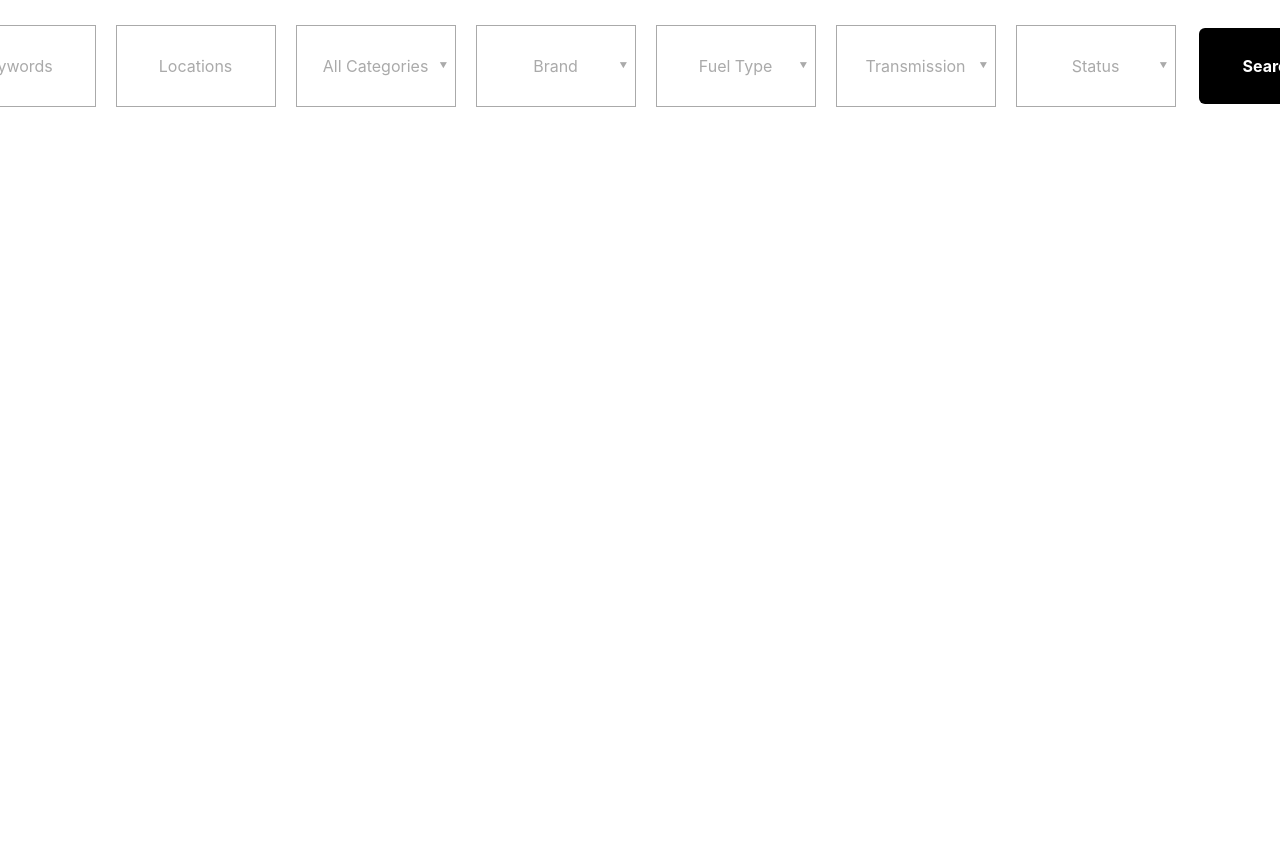
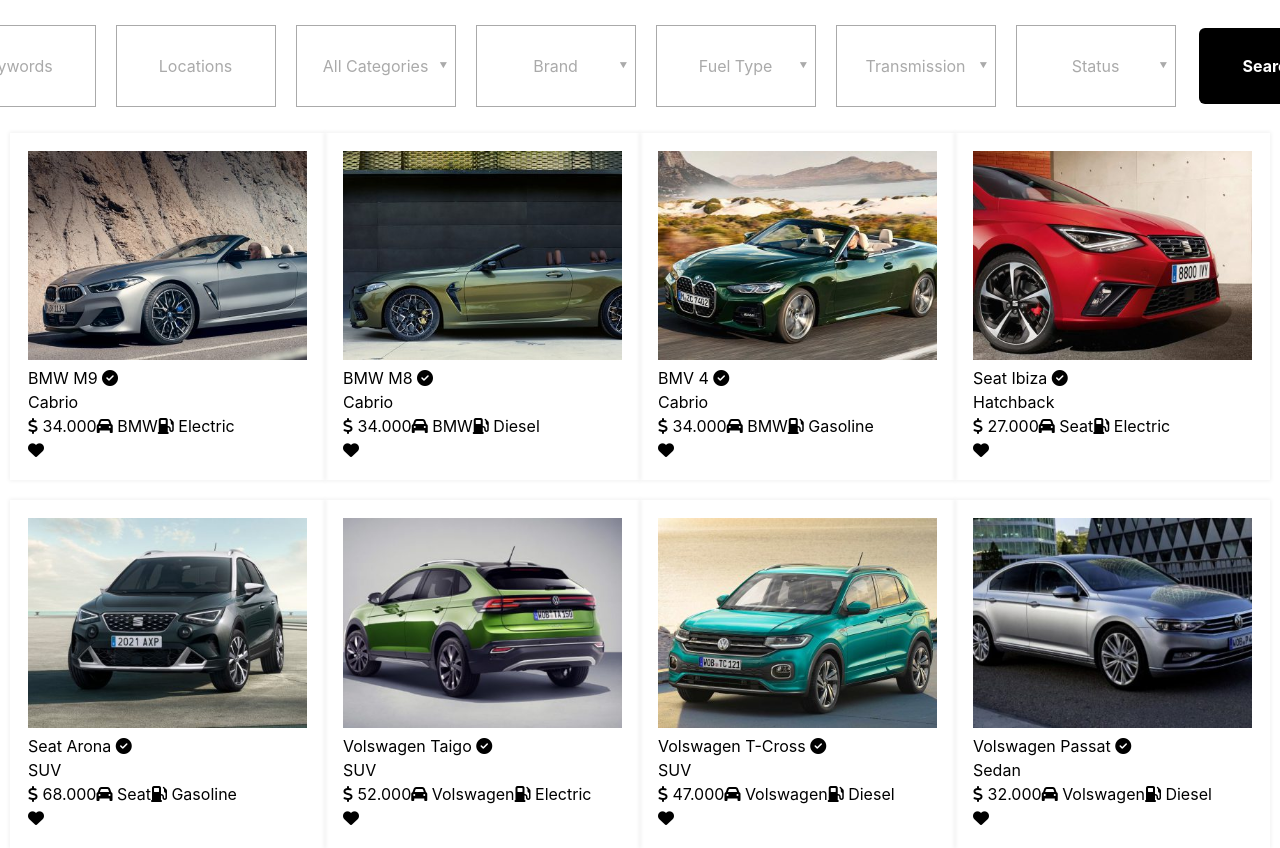
Before and after one commit to AlbertoArrighetti/proj-html-vuejs, a Vue app: page / in a window 1280 px wide. Shown: the part 900-1748 px from the top of the page. Before the commit the page ends 1033 px from the top, so only its background shows below. Built offline with nearby package versions, Linux system fonts and the light colour scheme.

Commit message:
wip: car list

```diff
--- a/src/components/items/carCard.vue
+++ b/src/components/items/carCard.vue
@@ -5,7 +5,7 @@
     name: 'carCard',
 
     props: {
-        carCard: Object,
+        card: Object,
     },
 
     data() {
@@ -17,14 +17,39 @@
 </script>
 
 <template>
-    <div class="cardWrapper">
+    <li class="cardWrapper">
+        <div class="img_wrapper">
+            <img :src="card.img" :alt="card.model">
+        </div>
+        <div class="car_brand">
+            {{ card.model }} <i class="fa-solid fa-circle-check"></i>
+        </div>
+        <div class="car_type">
+            {{ card.type }}
+        </div>
 
-    </div>
+        <div class="details">
+            <span class="price"> <i class="fa-solid fa-dollar-sign"></i> {{ card.price }} </span>
+            <span class="brand"> <i class="fa-solid fa-car"></i> {{ card.brand }} </span>
+            <span class="alimentation"> <i class="fa-solid fa-gas-pump"></i> {{ card.alimentation }} </span>
+
+            <div class="like">  <i class="fa-solid fa-heart"></i>  </div>
+        </div>
+    </li>
 </template>
 
 <style lang="scss">
 @use '/src/styles/variables' as *;
 @use '/src/styles/mixin.scss' as *;
 
+.cardWrapper {
+    list-style-type: none;
+    width: calc(100% / 4);
+    padding: 18px;
+    box-shadow: 0px 0px 4px 1px rgb(241, 241, 241);
 
+    img {
+        width: 100%;
+    }
+}
 </style>
--- a/src/components/main/carList.vue
+++ b/src/components/main/carList.vue
@@ -1,11 +1,19 @@
 <script>
+import {store} from '/src/store.js';
+
 import carCard from '../items/carCard.vue';
 export default {
     name: 'carList',
 
     components: {
         carCard,
-    }
+    },
+
+    data() {
+        return {
+            store,
+        }
+    },
 }
 
 </script>
@@ -13,10 +21,25 @@
 <template>
 <div id="carList">
     <div class="container">
-        <carCard></carCard>
+        <ul class="cars">
+            <carCard v-for="(currentCar, index) in store.cars" :card="currentCar">
+            </carCard>
+        </ul>
     </div>
 </div>
 </template>
 
 <style lang="scss">
+
+#carList {
+
+    .cars {
+        width: 100%;
+        display: flex;
+        flex-wrap: wrap;
+        gap: 20px 0;
+    }
+}
+
+
 </style>
--- a/src/store.js
+++ b/src/store.js
@@ -1,56 +1,79 @@
 import { reactive } from "vue";
 
 export const store = reactive({
-    data() {
-        return {
+
             cars: [
                 {
-                    img: '/src/assets/bmw-8-series-convertible-technical-data-sp-desktop-400x300',
-                    brand: 'BMW M9',
+                    img: '/src/assets/bmw-8-series-convertible-technical-data-sp-desktop-400x300.jpg',
+                    model: 'BMW M9',
+                    brand: 'BMW',
                     type: 'Cabrio',
                     avaible: true,
+                    price: '34.000',
+                    alimentation: 'Electric',
                 },
                 {
                     img: '/src/assets/bmw88-400x300.jpg',
-                    brand: 'BMW M8',
+                    model: 'BMW M8',
+                    brand: 'BMW',
                     type: 'Cabrio',
                     avaible: true,
+                    price: '34.000',
+                    alimentation: 'Diesel',
                 },
                 {
                     img: '/src/assets/bmw442-400x300.jpg',
-                    brand: 'BMV 4',
+                    model: 'BMV 4',
+                    brand: 'BMW',
                     type: 'Cabrio',
                     avaible: true,
+                    price: '34.000',
+                    alimentation: 'Gasoline',
                 },
                 {
                     img: '/src/assets/yeni-ibiza-2-400x300.jpg',
-                    brand: 'Seat Ibiza',
+                    model: 'Seat Ibiza',
+                    brand: 'Seat',
                     type: 'Hatchback',
                     avaible: true,
+                    price: '27.000',
+                    alimentation: 'Electric',
                 },
                 {
                     img: '/src/assets/makyajli-2022-seat-arona-1-400x300.jpg',
-                    brand: 'Seat Arona',
+                    model: 'Seat Arona',
+                    brand: 'Seat',
                     type: 'SUV',
                     avaible: true,
+                    price: '68.000',
+                    alimentation: 'Gasoline',
                 },
                 {
                     img: '/src/assets/vw-taigo3832-400x300.jpg',
-                    brand: 'Volswagen Taigo',
+                    model: 'Volswagen Taigo',
+                    brand: 'Volswagen',
                     type: 'SUV',
                     avaible: true,
+                    price: '52.000',
+                    alimentation: 'Electric',
                 },
                 {
                     img: '/src/assets/2019-vw-t-cross-400x300.jpg',
-                    brand: 'Volswagen T-Cross',
+                    model: 'Volswagen T-Cross',
+                    brand: 'Volswagen',
                     type: 'SUV',
                     avaible: true,
+                    price: '47.000',
+                    alimentation: 'Diesel',
                 },
                 {
                     img: '/src/assets/volkswagen-passat-1280x720-1-400x300.jpg',
-                    brand: 'Volswagen Passat',
+                    model: 'Volswagen Passat',
+                    brand: 'Volswagen',
                     type: 'Sedan',
                     avaible: true,
+                    price: '32.000',
+                    alimentation: 'Diesel',
                 },
             ],
 
@@ -62,6 +85,5 @@
                 'Sedan',
                 'SUV',
             ],
-        }
-    },
+
 })
```
